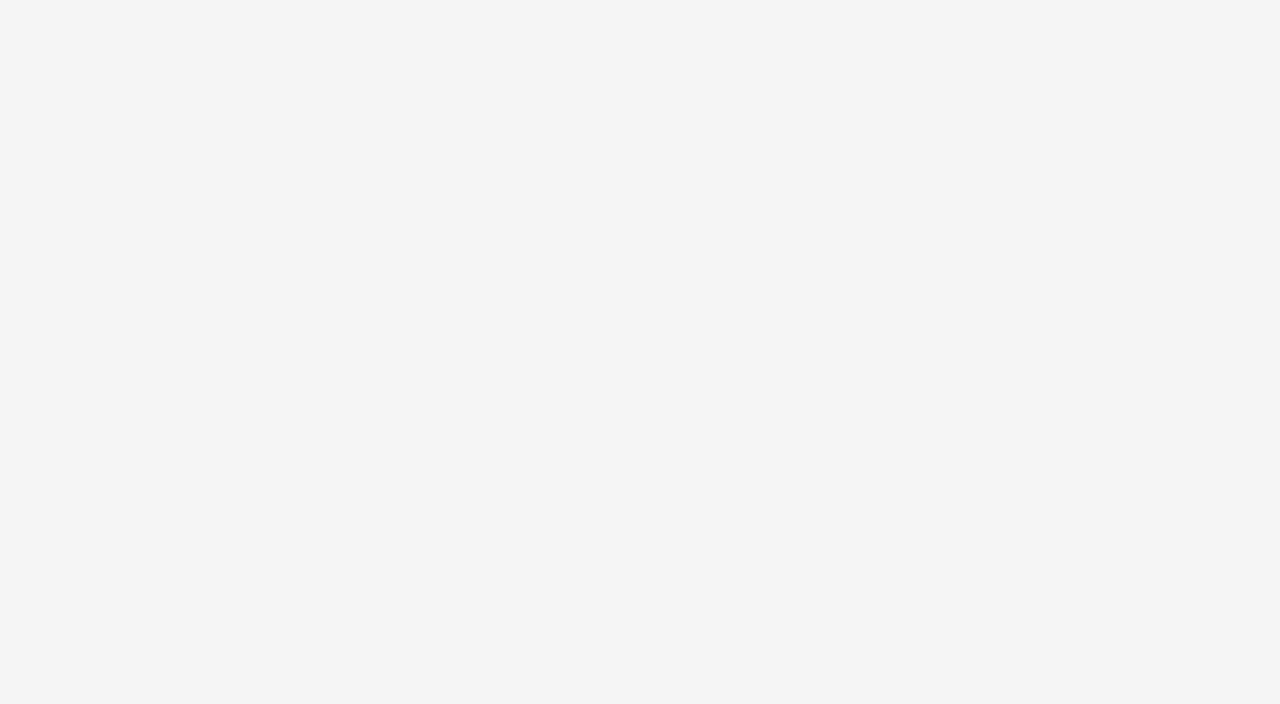
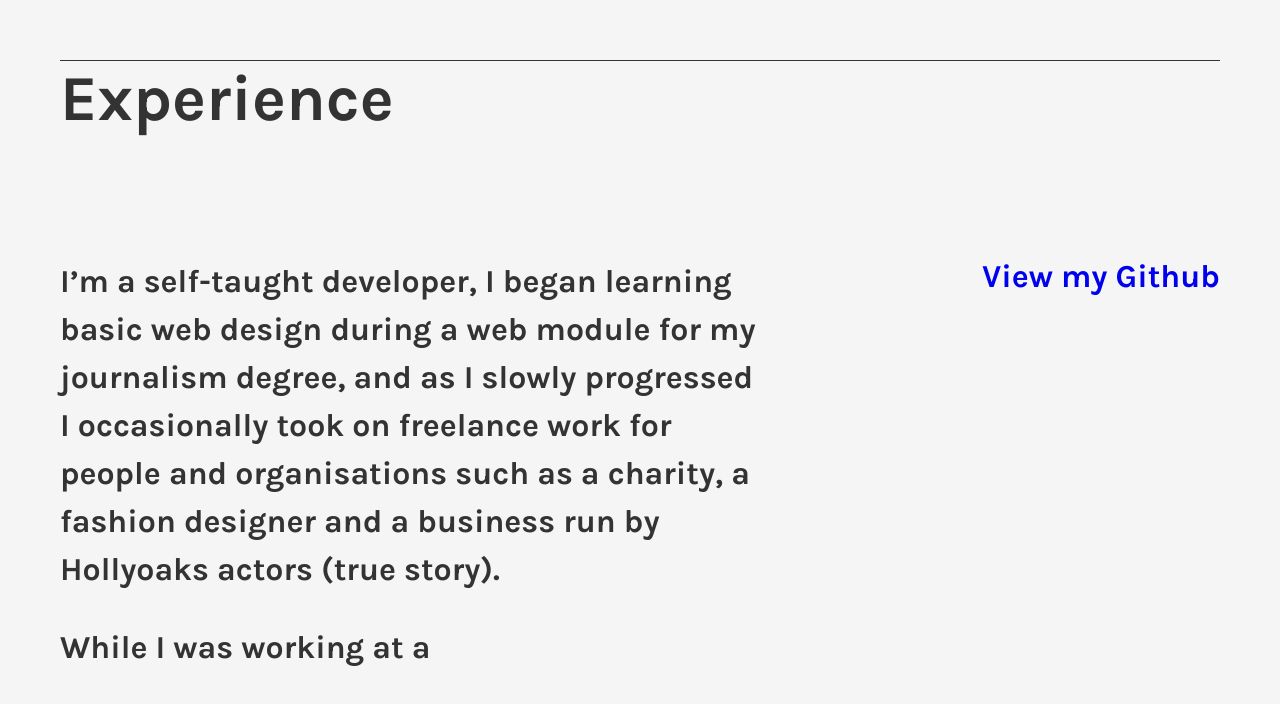
Before and after one commit to atomcorp/react-portfolio, a React app: page /experience in a window 1280 px wide. Shown: the top 704 px of the page. Built offline with nearby package versions, Linux system fonts and the light colour scheme.

Commit message:
added experience page (basic)

```diff
--- a/src/App.js
+++ b/src/App.js
@@ -4,20 +4,20 @@ import { BrowserRouter, Route } from 'react-router-dom';
 import Introduction from './containers/introduction/introduction.jsx';
 import Projects from './containers/projects/projects.jsx';
 import ProjectPage from './components/project--page/project--page.jsx';
+import Experience from './components/experience/experience.jsx';
 import { content } from './content.js';
 
 class App extends Component {
 
   returnProductPageRoutes() {
-    return (
-      content.projects.map((project) => {
+    const routes = content.projects.map((project) => {
       const link = `/projects${project.link}`;
       return (
         // https://github.com/ReactTraining/react-router/issues/4105#issuecomment-291834881
         <Route key={ link } exact path={ link } render={()=><ProjectPage project={project} />}/>
       );
     })
-    );
+    return routes;
   }
 
   render() {
@@ -26,6 +26,7 @@ class App extends Component {
         <section className="home">
           <Route exact path="/" component={ Introduction }/>
           <Route exact path="/projects" component={ Projects }/>
+          <Route exact path="/experience" component={ Experience }/>
           { this.returnProductPageRoutes() }
         </section>
       </BrowserRouter>
--- /dev/null
+++ b/src/components/experience/experience.jsx
@@ -0,0 +1,31 @@
+import React from 'react';
+import styles from './experience.module.css';
+import { content } from '../../content.js';
+
+export default function Experience(props) {
+
+  function returnParagraphs() {
+    const paragraphs = content.experience.map((paragraph, id) => {
+      return <p key={ id }>{ paragraph }</p>;
+    });
+    return paragraphs;
+  }
+
+  return (
+    <section>
+      <div className={ styles.page }>
+        <div className={styles.heading}>
+          <h2>Experience</h2>
+        </div>
+        <div className={ styles.content }>
+          <div className={ styles.copy }>
+            { returnParagraphs() }
+          </div>
+          <div className={ styles.link }>
+            <a href="{ content.github }">View my Github</a>
+          </div>
+        </div>
+      </div>
+    </section>
+  );
+}
--- /dev/null
+++ b/src/components/experience/experience.module.scss
@@ -0,0 +1,39 @@
+.page {
+  padding: 60px;
+  max-width: 1500px;
+  margin: 0 auto;
+}
+
+.heading {
+  border-top: 1px solid;
+  padding: 0 0 120px;
+  h2 {
+    font-size: 4rem;
+    margin: 0;
+  }
+}
+
+.content {
+  display: flex;
+}
+
+.copy {
+  max-width: 700px;
+  font-size: 2rem;
+  font-weight: 700;
+  padding: 0 0 30px;
+  line-height: 1.5;
+  p {
+    margin: 0 0 30px;
+  }
+}
+
+.link {
+  margin: 0 0 0 auto;
+  text-align: right;
+  font-size: 2rem;
+  font-weight: 700;
+  a {
+    text-decoration: none;
+  }
+}
--- a/src/content.js
+++ b/src/content.js
@@ -50,5 +50,10 @@ export const content = {
       "title": "Contact",
       "path": "/contact"
     }
-  ]
+  ],
+  "experience": [
+    "I’m a self-taught developer, I began learning basic web design during a web module for my journalism degree, and as I slowly progressed I occasionally took on freelance work for people and organisations such as a charity, a fashion designer and a business run by Hollyoaks actors (true story).",
+    "While I was working at a "
+  ],
+  "github": 'https://github.com/atomcorp'
 }
```
Lines whose indentation alone changed are shown as unchanged.
